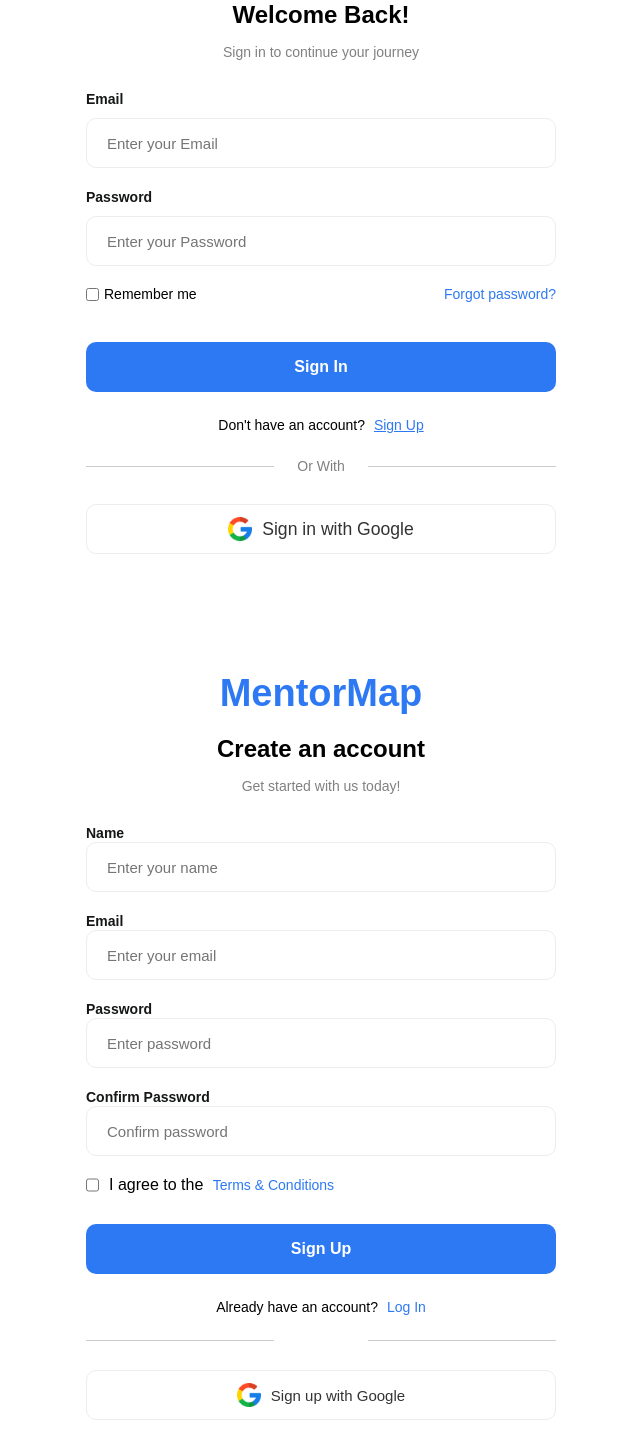
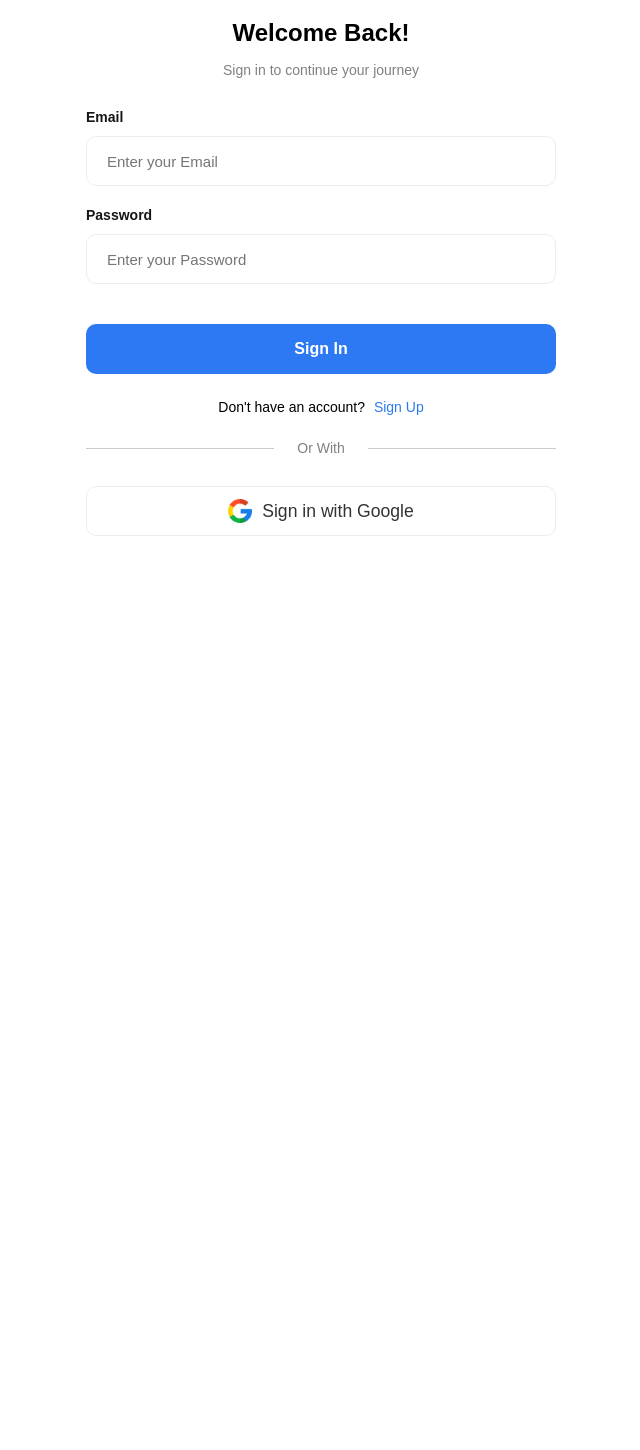
Before and after one commit to khuswant18/MentorMap, a React (Vite) app: page /auth in a window 1280 px wide. Shown: the part 154-1604 px from the top of the page, without its empty margins (319-959 px from the left). After the commit the page ends 800 px from the top, so only its background shows below. Built offline with nearby package versions, Linux system fonts and the light colour scheme.

Commit message:
Login Signup page added

```diff
--- a/src/Pages/Authentication/Authentication.jsx
+++ b/src/Pages/Authentication/Authentication.jsx
@@ -1,16 +1,25 @@
-import React from 'react'
-import './Authentication.css'
-import SignIn from '../../components/SignIn/SignIn'
-import SignUp from '../../components/SignUp/SignUp'
-
+import React, { useState } from 'react';
+import { useNavigate } from 'react-router-dom'; // Import useNavigate
+import SignIn from '../../components/SignIn/SignIn';
+import SignUp from '../../components/SignUp/SignUp';
 
 function Authentication() {
+  const [isSignUp, setIsSignUp] = useState(false);
+  const navigate = useNavigate(); // Initialize useNavigate
+
+  const toggleForm = () => {
+    setIsSignUp(!isSignUp);
+  };
+
   return (
-    <div>
-      <SignIn/>
-      <SignUp/>
+    <div className="auth-container">
+      {isSignUp ? (
+        <SignUp toggleForm={toggleForm} />
+      ) : (
+        <SignIn toggleForm={toggleForm} />
+      )}
     </div>
-  )
+  );
 }
 
-export default Authentication
+export default Authentication;
--- a/src/components/SignIn/SignIn.jsx
+++ b/src/components/SignIn/SignIn.jsx
@@ -1,12 +1,54 @@
-import React from 'react'
-import './SignIn.css'
-import { NavLink } from 'react-router-dom';
+import React, { useState } from 'react';
+import { getAuth, signInWithEmailAndPassword, GoogleAuthProvider, signInWithPopup } from 'firebase/auth';
+import { app } from '../../firebase';
+import { useNavigate } from 'react-router-dom';
+import './SignIn.css';
 
-function SignIn() {
+const auth = getAuth(app);
+const googleProvider = new GoogleAuthProvider();
+
+function SignIn({ toggleForm }) {
+  const [email, setemail] = useState('');
+  const [password, setpassword] = useState('');
+  const [error, setError] = useState('');
+  const navigate = useNavigate();
+
+  const SigninUser = (e) => {
+    e.preventDefault();
+
+    // Input Validation
+    if (!email || !password) {
+      setError('Please fill in all fields');
+      return;
+    }
+
+    signInWithEmailAndPassword(auth, email, password)
+      .then(() => {
+        setError('');
+        navigate('/');
+      })
+      .catch((err) => {
+        setError('Error: ' + err.message);
+      });
+  };
+
+  const handleGoogleSignIn = () => {
+    // Google Sign-In with Firebase
+    signInWithPopup(auth, googleProvider)
+      .then((result) => {
+        const user = result.user;
+        console.log('Google Sign-In successful:', user);
+        navigate('/');
+      })
+      .catch((error) => {
+        setError('Error: ' + error.message);
+        console.error(error);
+      });
+  };
+
   return (
     <div className="form-container">
-      <form className="form">
-
+      <form className="form" onSubmit={SigninUser}>
         <div className="logo-container">
           <h2>MentorMap</h2>
         </div>
@@ -14,46 +56,61 @@
         <h2 className="form-title">Welcome Back!</h2>
         <p className="form-subtitle">Sign in to continue your journey</p>
 
+        {/* Email */}
         <div className="flex-column">
           <label>Email</label>
         </div>
         <div className="inputForm">
-          <input type="text" className="input" placeholder="Enter your Email" />
+          <input
+            type="email"
+            className="input"
+            placeholder="Enter your Email"
+            value={email}
+            onChange={(e) => setemail(e.target.value)}
+            required
+          />
         </div>
 
+        {/* Password */}
         <div className="flex-column">
           <label>Password</label>
         </div>
         <div className="inputForm">
-          <input type="password" className="input" placeholder="Enter your Password" />
+          <input
+            type="password"
+            className="input"
+            placeholder="Enter your Password"
+            value={password}
+            onChange={(e) => setpassword(e.target.value)}
+            required
+          />
         </div>
 
+        {/* Error Handling */}
+        {error && <p className="error-message">{error}</p>}
 
-        <div className="password-check">
-          <div>
-            <input type="checkbox" />
-            <label>Remember me</label>
-          </div>
-          <span className="span">Forgot password?</span>
-        </div>
+        <button type="submit" className="button-submit">
+          Sign In
+        </button>
 
-        <button className="button-submit">Sign In</button>
-
-        <p className="p">Don't have an account? <NavLink to='signup' className="span">Sign Up</NavLink></p>
+        <p className="p">
+          Don't have an account?{' '}
+          <span className="span" onClick={toggleForm}>
+            Sign Up
+          </span>
+        </p>
 
         <p className="p line">Or With</p>
 
         <div className="flex-row">
-  <button className="btn google">
-    <img className="google-icon" src="./google.png" alt="google-icon" />
-    <p className='google-text'>Sign in with Google</p>
-  </button>
-</div>
-
-
+          <button type="button" className="btn google" onClick={handleGoogleSignIn}>
+            <img className="google-icon" src="./google.png" alt="google-icon" />
+            <p className="google-text">Sign in with Google</p>
+          </button>
+        </div>
       </form>
     </div>
-  )
+  );
 }
 
-export default SignIn
+export default SignIn;
--- a/src/components/SignUp/SignUp.jsx
+++ b/src/components/SignUp/SignUp.jsx
@@ -1,11 +1,59 @@
-import React from 'react';
+import React, { useState } from 'react';
+import { getAuth, createUserWithEmailAndPassword, GoogleAuthProvider, signInWithPopup } from 'firebase/auth';
+import { app } from '../../firebase';
+import { useNavigate } from 'react-router-dom'; // Import useNavigate
 import './SignUp.css';
 
-function SignUp() {
+const auth = getAuth(app);
+const googleProvider = new GoogleAuthProvider();
+
+function SignUp({ toggleForm }) {
+  const [email, setemail] = useState('');
+  const [password, setpassword] = useState('');
+  const [confirmPassword, setConfirmPassword] = useState('');
+  const [error, setError] = useState('');
+  const navigate = useNavigate(); // Initialize useNavigate
+
+  const createUser = (e) => {
+    e.preventDefault(); // Prevent form default submission
+
+    // Input Validation
+    if (!email || !password || !confirmPassword) {
+      setError('Please fill in all fields');
+      return;
+    }
+
+    if (password !== confirmPassword) {
+      setError('Passwords do not match');
+      return;
+    }
+
+    // Create user with Firebase
+    createUserWithEmailAndPassword(auth, email, password)
+      .then(() => {
+        alert('Success');
+        setError(''); // Clear error if successful
+        navigate('/home'); // Redirect to home page on success
+      })
+      .catch((err) => {
+        setError('Error: ' + err.message);
+      });
+  };
+
+  const signupWithGoogle = () => {
+    signInWithPopup(auth, googleProvider)
+      .then((result) => {
+        console.log('Google sign-in success', result);
+        navigate('/home'); // Redirect to home page on success
+      })
+      .catch((err) => {
+        setError('Google sign-up failed: ' + err.message);
+      });
+  };
+
   return (
     <div className="form-container">
-      <form className="form">
-
+      <form className="form" onSubmit={createUser}>
         <div className="logo-container">
           <h2>MentorMap</h2>
         </div>
@@ -13,34 +61,58 @@
         <p className="form-title">Create an account</p>
         <p className="form-subtitle">Get started with us today!</p>
 
+        {/* Email */}
         <div className="flex-column">
-          <label htmlFor="name">Name</label>
+          <label htmlFor="email">Email</label>
           <div className="inputForm">
-            <input type="text" id="name" className="input" placeholder="Enter your name" required />
+            <input
+              type="email"
+              id="email"
+              className="input"
+              placeholder="Enter your email"
+              value={email}
+              onChange={(e) => setemail(e.target.value)}
+              required
+            />
           </div>
         </div>
 
+        {/* Password */}
         <div className="flex-column">
-          <label htmlFor="email">Email</label>
+          <label htmlFor="password">Password</label>
           <div className="inputForm">
-            <input type="email" id="email" className="input" placeholder="Enter your email" required />
+            <input
+              type="password"
+              id="password"
+              className="input"
+              placeholder="Enter password"
+              value={password}
+              onChange={(e) => setpassword(e.target.value)}
+              required
+            />
           </div>
         </div>
 
+        {/* Confirm Password */}
         <div className="flex-column">
-          <label htmlFor="password">Password</label>
+          <label htmlFor="confirm-password">Confirm Password</label>
           <div className="inputForm">
-            <input type="password" id="password" className="input" placeholder="Enter password" required />
+            <input
+              type="password"
+              id="confirm-password"
+              className="input"
+              placeholder="Confirm password"
+              value={confirmPassword}
+              onChange={(e) => setConfirmPassword(e.target.value)}
+              required
+            />
           </div>
         </div>
 
-        <div className="flex-column">
-          <label htmlFor="confirm-password">Confirm Password</label>
-          <div className="inputForm">
-            <input type="password" id="confirm-password" className="input" placeholder="Confirm password" required />
-          </div>
-        </div>
+        {/* Error Handling */}
+        {error && <p className="error-message">{error}</p>}
 
+        {/* Terms Checkbox */}
         <div className="terms-check">
           <input type="checkbox" id="terms" required />
           <label htmlFor="terms">
@@ -48,25 +120,26 @@
           </label>
         </div>
 
-        <button type="submit" className="button-submit">Sign Up</button>
+        <button type="submit" className="button-submit">
+          Sign Up
+        </button>
 
         <p className="p">
-          Already have an account? <span className="span">Log In</span>
+          Already have an account?{' '}
+          <span className="span" onClick={toggleForm}>
+            Log In
+          </span>
         </p>
 
         <p className="line"></p>
 
+        {/* Google Sign-Up */}
         <div className="flex-row">
-          <button type="button" className="btn">
-            <img
-              src="./google.png"
-              alt="Google"
-              className="google-icon"
-            />
+          <button type="button" className="btn" onClick={signupWithGoogle}>
+            <img src="./google.png" alt="Google" className="google-icon" />
             Sign up with Google
           </button>
         </div>
-
       </form>
     </div>
   );
```
Also changed, not shown: src/main.jsx (+29 -32 lines).
